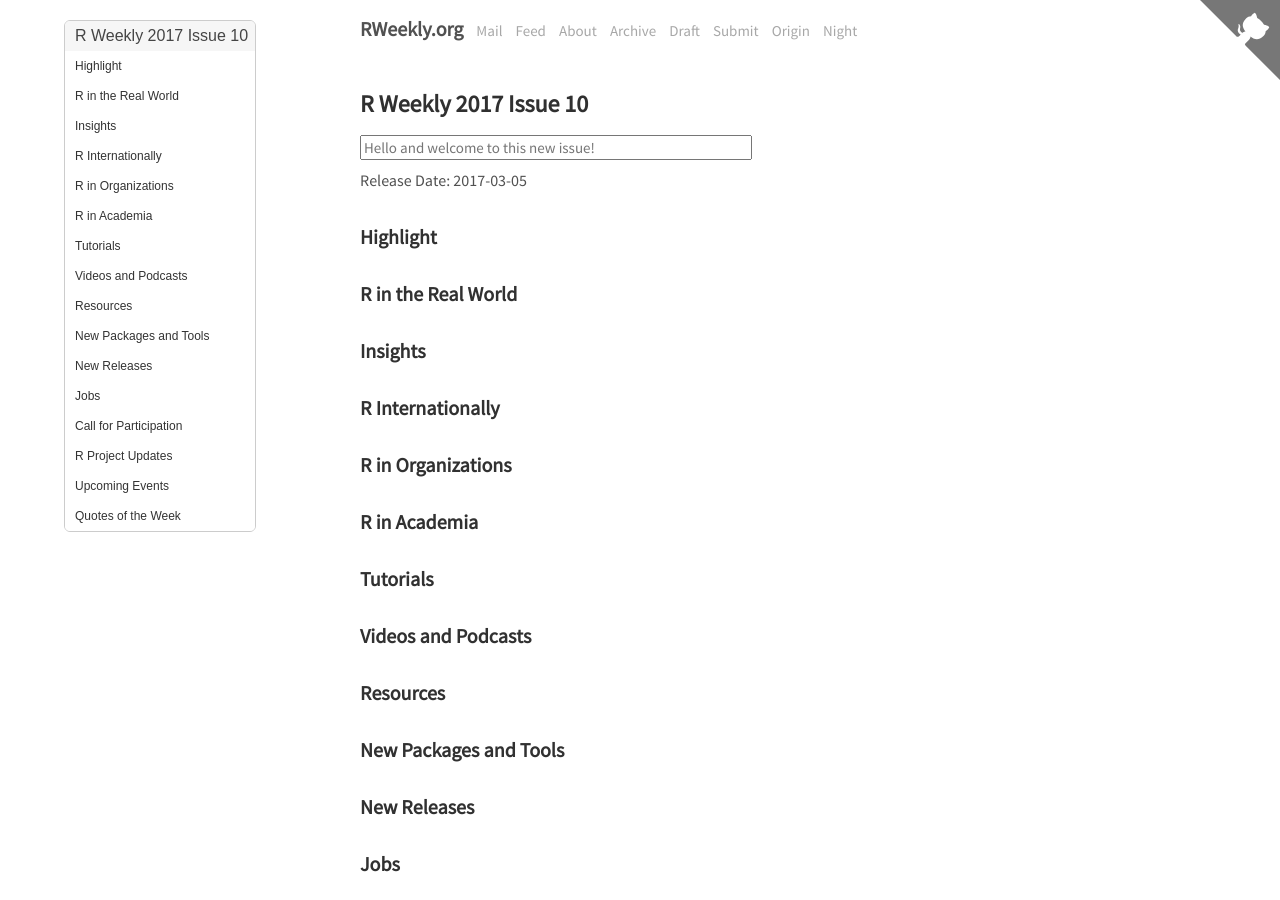
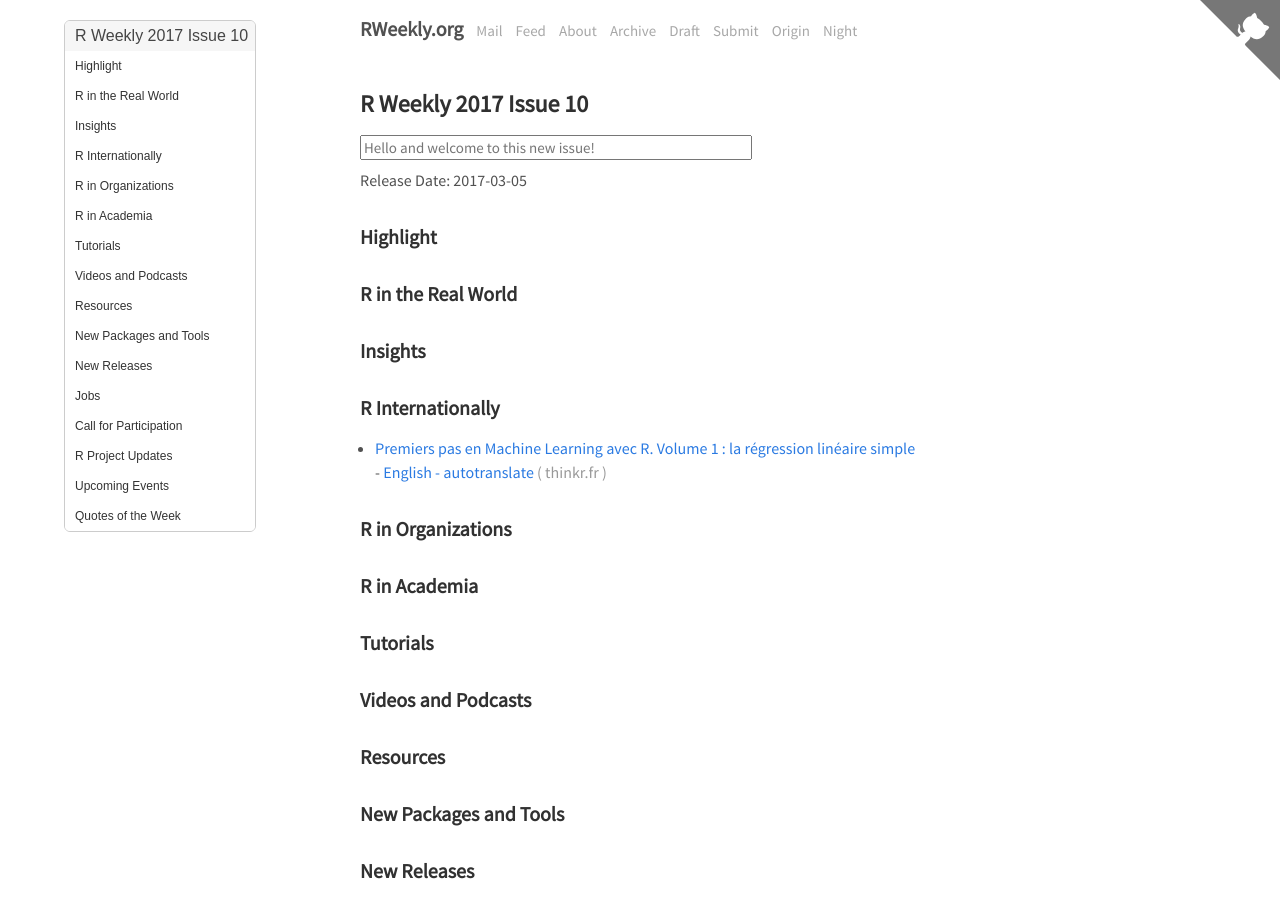
Before and after one commit to rweekly/rweekly.org, a Jekyll site: the page built from draft.md, in a window 1280 px wide and 900 px high. Built offline with Jekyll 4.4.1, drawn with Linux system fonts in a browser that asks for light colours; comment, search, counter and statistics services are not loaded.

Commit message:
Update draft.md

```diff
--- a/draft.md
+++ b/draft.md
@@ -22,6 +22,7 @@
 
 ### R Internationally
 
++ [Premiers pas en Machine Learning avec R. Volume 1 : la régression linéaire simple](http://www.thinkr.fr/premiers-machine-learning-r-volume-1-regression-lineaire-simple/) - [English - autotranslate](http://translate.google.com/translate?hl=&sl=fr&tl=en&u=http://www.thinkr.fr/premiers-machine-learning-r-volume-1-regression-lineaire-simple/)
 
 
 ### R in Organizations
```
